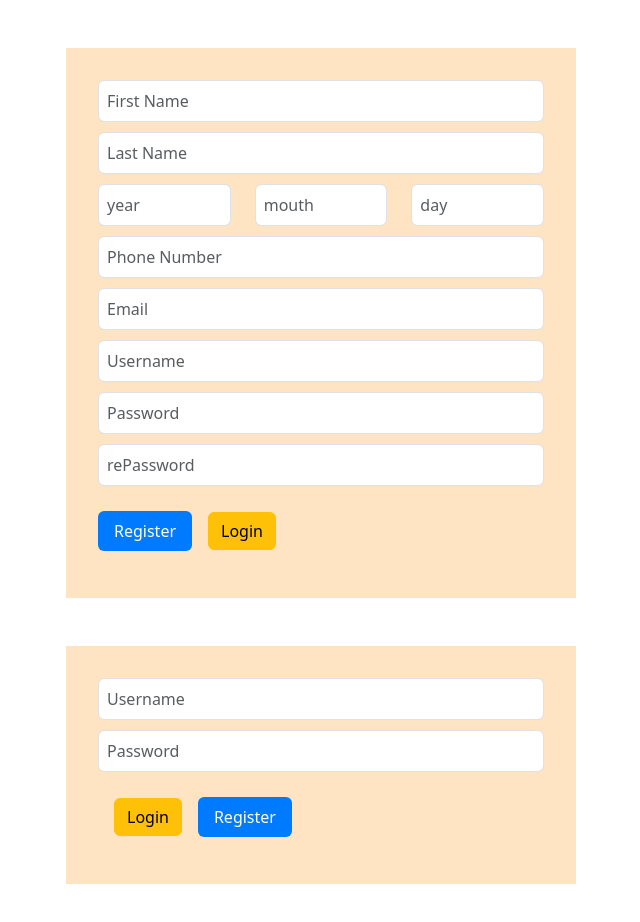
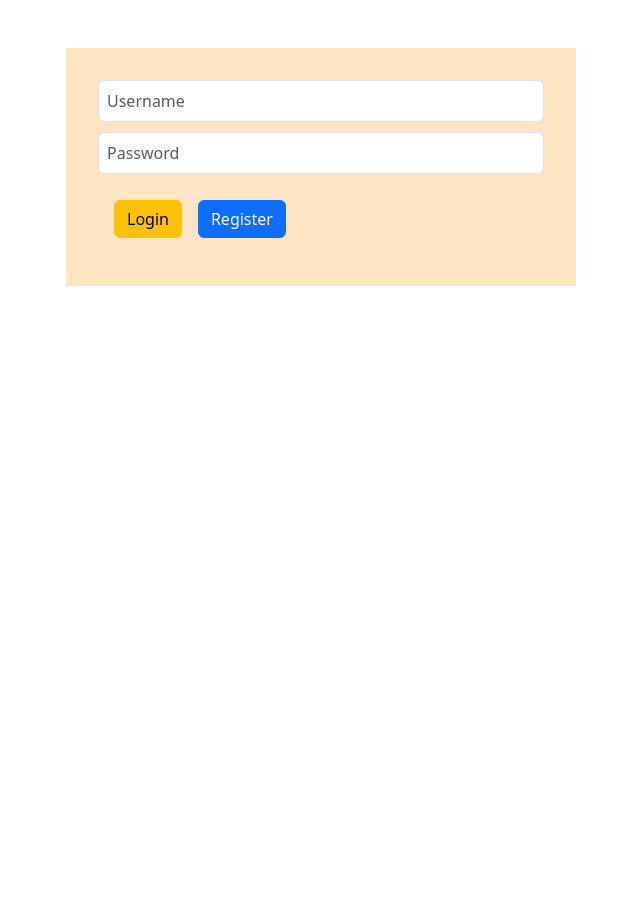
Before and after one commit to amirhesam1998/LoginForm, a React (Create React App) app in the folder FrontEnd/: page / in a window 1280 px wide. Shown: the top 922 px of the page, without its empty margins (319-959 px from the left). After the commit the page ends 800 px from the top, so only its background shows below. Built offline with nearby package versions, Linux system fonts and the light colour scheme.

Commit message:
Router edit1

```diff
--- a/FrontEnd/package.json
+++ b/FrontEnd/package.json
@@ -12,6 +12,7 @@
     "bootstrap": "^5.3.2",
     "react": "^18.2.0",
     "react-dom": "^18.2.0",
+    "react-router-dom": "^6.20.1",
     "react-scripts": "^5.0.1",
     "web-vitals": "^2.1.4"
   },
--- a/FrontEnd/src/App.js
+++ b/FrontEnd/src/App.js
@@ -1,14 +1,19 @@
 import React from 'react';
 import './App.css';
-import Register from './Component/Page/Register';
-import Login from './Component/Page/Login';
-
-
+import Register from './Component/Page/Register/Register';
+import Login from './Component/Page/Login/Login';
+import { BrowserRouter as Router, Routes, Route } from 'react-router-dom';
 function App() {
   return (
     <div>
-      <Register />
-      <Login />
+<div>
+      <Router>
+        <Routes>
+          <Route path="/" element={<Login />} />
+          <Route path="/register" element={<Register />} />
+        </Routes>
+      </Router>
+    </div>
     </div>
   );
 }
--- a/FrontEnd/src/Component/Page/Login.js
+++ b/FrontEnd/src/Component/Page/Login/Login.js
@@ -1,8 +1,9 @@
 import React from "react";
 import { useState } from "react";
-import FormData from '../../data/FormData/FormData.json'
-import Form from "../Form/Form";
-import FormGroup from "../Form/FormGroup";
+import FormData from '../../../data/FormData/FormData.json'
+import Form from "../../Form/Form";
+import FormGroup from "../../Form/FormGroup";
+import { Link } from 'react-router-dom';
 //import AlertColors from '../Alert/AlertColors'
 
 export default function Login (){
@@ -23,8 +24,8 @@ export default function Login (){
             <Form>
                 <input type="text" name="username" value={data.username} onChange={handleChange} className="form-control" placeholder="Username" />
                 <input type="password" name="password" value={data.password} onChange={handleChange} className="form-control" placeholder="Password" />
-                <button type="button" className="btn btn-warning m-3">Login</button>
-                <button  type="submit" className="btn btn-primary">Register</button>
+                <button type="button" className="btn btn-warning m-3" >Login</button>
+                <Link to="/register" className="btn btn-primary">Register</Link>
             </Form>
         </FormGroup>
     )
--- a/FrontEnd/src/Component/Page/Register.js
+++ b/FrontEnd/src/Component/Page/Register/Register.js
@@ -2,10 +2,11 @@ import React, { useState } from "react";
 import './Register.css';
 import 'bootstrap/dist/css/bootstrap.min.css';
 import axios from 'axios';
-import AlertColors from '../Alert/AlertColors'
-import FormData from '../../data/FormData/FormData.json'
-import FormGroup from '../Form/FormGroup'
-import Form from "../Form/Form";
+import AlertColors from '../../Alert/AlertColors'
+import FormData from '../../../data/FormData/FormData.json'
+import FormGroup from '../../Form/FormGroup'
+import Form from "../../Form/Form";
+import { Link } from 'react-router-dom';
 
 export default function Register  (){
     const [formData, setFormData] = useState(FormData);
@@ -59,7 +60,7 @@ export default function Register  (){
           <input type="password" name="password" value={formData.password} onChange={handleChange} className="form-control" placeholder="Password" />
           <input type="password" name="rePassword" value={formData.rePassword} onChange={handleChange} className="form-control" placeholder="rePassword" />
           <button onClick={handleSubmit} type="submit" className="btn btn-primary">Register</button>
-          <button type="button" className="btn btn-warning m-3">Login</button>
+          <Link to="/" className="btn btn-warning m-3">Login</Link>
         </Form>
       </FormGroup>
       )
```
Also changed, not shown: FrontEnd/src/Component/Page/Register/Register.css (renamed from FrontEnd/src/Component/Page/Register.css), 1 other file (tests, documents, lock files or other folders).
